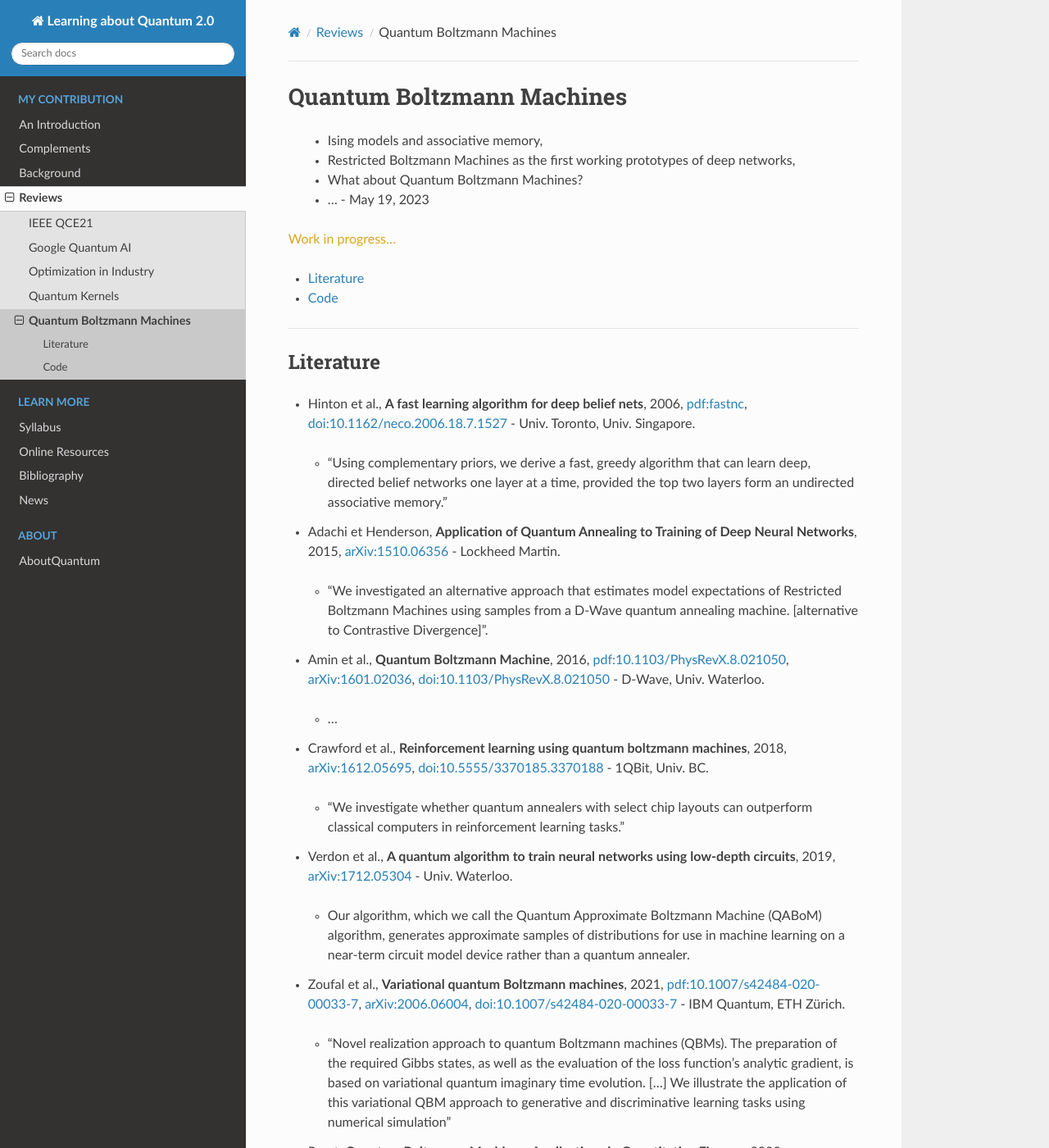
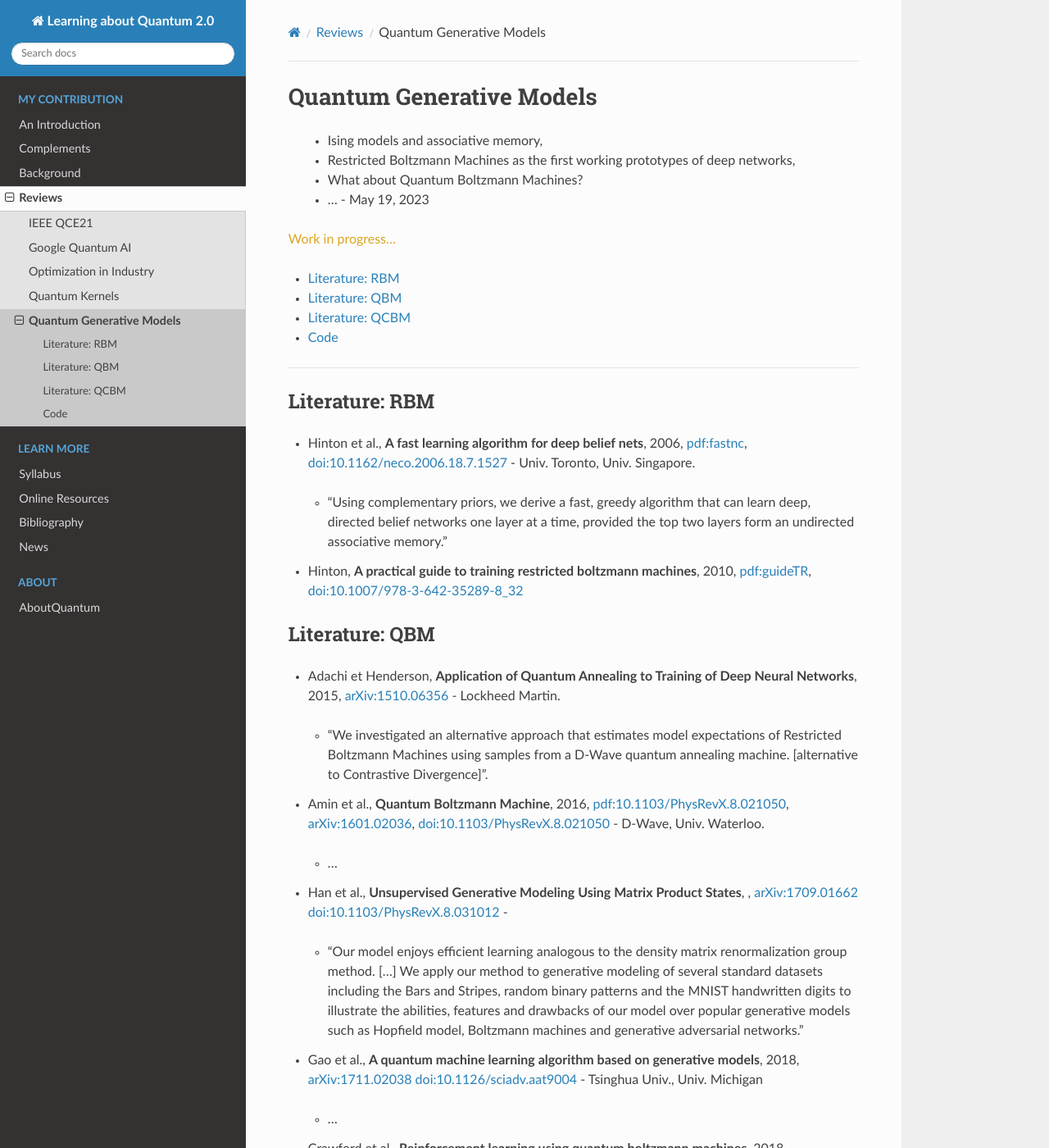
Before and after one commit to tomlqc/about-quantum, a Sphinx documentation site: the page built from source/reviews/qbm.rst, in a window 1280 px wide and 1400 px high. Shown: the whole window at 82% size. Built offline with Sphinx 7.4.7 and the Read the Docs theme 2.0.0, drawn with Linux system fonts in a browser that asks for light colours; some of the changed text lies outside the part shown.

Commit message:
qbm: Quantum Generative Models (WIP)

```diff
--- a/source/index.rst
+++ b/source/index.rst
@@ -194,7 +194,7 @@
   :ref:`reviews/industry_opti:Optimization in Industry`
 * **Special Topics:**
   :ref:`reviews/kernels:Quantum Kernels` |
-  :ref:`reviews/qbm:Quantum Boltzmann Machines`
+  :ref:`reviews/qbm:Quantum Generative Models`
 
 
 Learn more
--- a/source/reviews/qbm.rst
+++ b/source/reviews/qbm.rst
@@ -1,6 +1,6 @@
 
-Quantum Boltzmann Machines
-==========================
+Quantum Generative Models
+=========================
 
   - Ising models and associative memory,
   - Restricted Boltzmann Machines as the first working prototypes of deep networks,
@@ -11,6 +11,12 @@
 
 .. implement on circ, qiskit, pennylane?
 
+    - | , ****, ,
+        `arXiv: <https://arxiv.org/abs/>`_
+        `doi: <https://doi.org/>`_ -
+
+      - ...
+
 .. contents::
     :local:
 
@@ -18,8 +24,8 @@
 
 .. ---------------------------------------------------------------------------
 
-Literature
-----------
+Literature: RBM
+---------------
 
 - | Hinton et al., **A fast learning algorithm for deep belief nets**, 2006,
     `pdf:fastnc <https://www.cs.toronto.edu/~hinton/absps/fastnc.pdf>`_,
@@ -27,6 +33,14 @@
     Univ. Toronto, Univ. Singapore.
 
   - "Using complementary priors, we derive a fast, greedy algorithm that can learn deep, directed belief networks one layer at a time, provided the top two layers form an undirected associative memory."
+
+- | Hinton, **A practical guide to training restricted boltzmann machines**, 2010,
+    `pdf:guideTR <https://www.cs.toronto.edu/~hinton/absps/guideTR.pdf>`_,
+    `doi:10.1007/978-3-642-35289-8_32 <https://doi.org/10.1007/978-3-642-35289-8_32>`_
+
+
+Literature: QBM
+---------------
 
 - | Adachi et Henderson, **Application of Quantum Annealing to Training of Deep Neural Networks**, 2015,
     `arXiv:1510.06356 <https://arxiv.org/abs/1510.06356>`_ -
@@ -42,10 +56,23 @@
 
   - ...
 
+- | Han et al., **Unsupervised Generative Modeling Using Matrix Product States**, ,
+    `arXiv:1709.01662 <https://arxiv.org/abs/1709.01662>`_
+    `doi:10.1103/PhysRevX.8.031012 <https://doi.org/10.1103/PhysRevX.8.031012>`_ -
+
+  - "Our model enjoys efficient learning analogous to the density matrix renormalization group method. [...]
+    We apply our method to generative modeling of several standard datasets including the Bars and Stripes, random binary patterns and the MNIST handwritten digits to illustrate the abilities, features and drawbacks of our model over popular generative models such as Hopfield model, Boltzmann machines and generative adversarial networks."
+
+- | Gao et al., **A quantum machine learning algorithm based on generative models**, 2018,
+    `arXiv:1711.02038 <https://arxiv.org/abs/1711.02038>`_
+    `doi:10.1126/sciadv.aat9004 <https://doi.org/10.1126/sciadv.aat9004>`_ - Tsinghua Univ., Univ. Michigan
+
+  - ...
+
 - | Crawford et al., **Reinforcement learning using quantum boltzmann machines**, 2018,
     `arXiv:1612.05695 <https://arxiv.org/abs/1612.05695>`_,
     `doi:10.5555/3370185.3370188 <https://doi.org/10.5555/3370185.3370188>`_ -
-    1QBit, Univ. BC.
+    1QBit, Univ. British Columbia.
 
   - "We investigate whether quantum annealers with select chip layouts can outperform classical computers in reinforcement learning tasks."
 
@@ -63,6 +90,11 @@
 
   - "Novel realization approach to quantum Boltzmann machines (QBMs). The preparation of the required Gibbs states, as well as the evaluation of the loss function’s analytic gradient, is based on variational quantum imaginary time evolution. [...]
     We illustrate the application of this variational QBM approach to generative and discriminative learning tasks using numerical simulation"
+
+- | Zoufal, **Generative Quantum Machine Learning**, 2021,
+    `arXiv:2111.12738 <https://arxiv.org/abs/2111.12738>`_ - ETH Zürich
+
+  - PhD thesis
 
 - | Perot, **Quantum Boltzmann Machines: Applications in Quantitative Finance**, 2022,
     `arXiv:2301.13295 <https://arxiv.org/abs/2301.13295>`_ -
@@ -84,6 +116,36 @@
   - "The training of the QBM consists of minimizing the relative entropy from the model to the target state. This requires QBM expectation values which are computationally intractable for large models in general. It is therefore important to develop heuristic training methods that work well in practice."
 
 
+Literature: QCBM
+----------------
+
+- | Liu et Wang, **Differentiable Learning of Quantum Circuit Born Machine**, 2018,
+    `arXiv:1804.04168 <https://arxiv.org/abs/1804.04168>`_
+    `doi:10.1103/PhysRevA.98.062324 <https://doi.org/10.1103/PhysRevA.98.062324>`_ - Univ. Beijing
+
+  - ...
+
+- | Benedetti et al.,
+    **A generative modeling approach for benchmarking and training shallow quantum circuits**, 2019,
+    `arXiv:1801.07686 <https://arxiv.org/abs/1801.07686>`_
+    `doi:10.1038/s41534-019-0157-8 <https://doi.org/10.1038/s41534-019-0157-8>`_ - Univ. College London, Qubitera, Rigetti, IonQ
+
+  - ...
+
+- | Coyle et al., **The Born supremacy: quantum advantage and training of an Ising Born machine**, 2020,
+    `pdf:nature/s41534-020-00288-9 <https://www.nature.com/articles/s41534-020-00288-9.pdf>`_,
+    `arXiv:1904.02214 <https://arxiv.org/abs/1904.02214>`_
+    `doi:10.1038/s41534-020-00288-9 <https://doi.org/10.1038/s41534-020-00288-9>`_ - Univ. Edinburgh
+
+  - ...
+
+- | Riofrio et al., **A performance characterization of quantum generative models**, ,
+    `arXiv:2301.09363 <https://arxiv.org/abs/2301.09363>`_ - QUTAC (BMW, Munich Re, BASF, SAP, Merck, Lufthansa)
+
+  - [Presented at DLR-QCI Austauschforum 2023, Hamburg]
+  - ...
+
+
 Code
 ----
 
@@ -98,4 +160,8 @@
     `arXiv:1712.05304 <https://arxiv.org/abs/1712.05304>`_ [Verdon et al., 2019]"
   - See also `jugit.fz-juelich:qip/qbm <https://jugit.fz-juelich.de/qip/qbm>`_
 
+- | `pennylane:Quantum GANs <https://pennylane.ai/qml/demos/tutorial_quantum_gans.html>`_
+
+  - "In this tutorial, we will explore quantum GANs to generate hand-written digits of zero."
+
 .. ---------------------------------------------------------------------------
```
